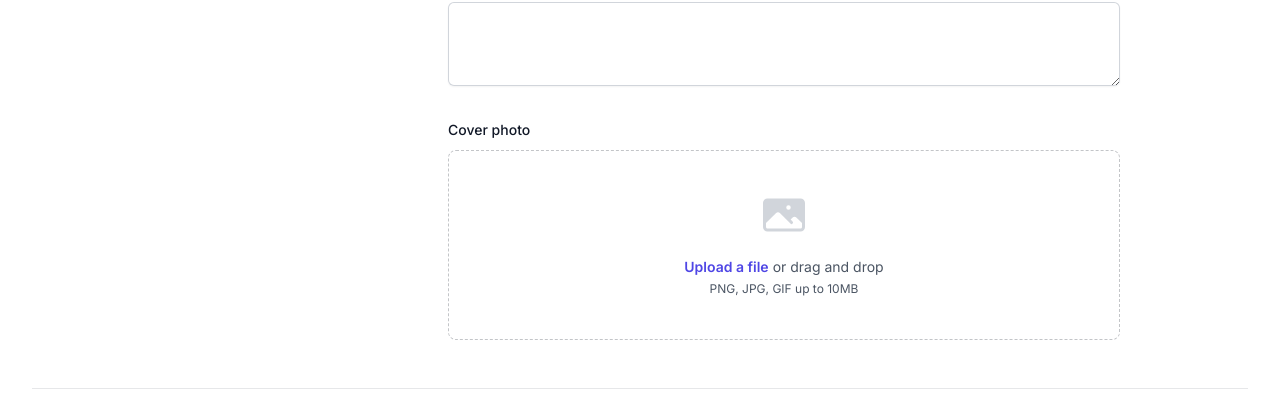
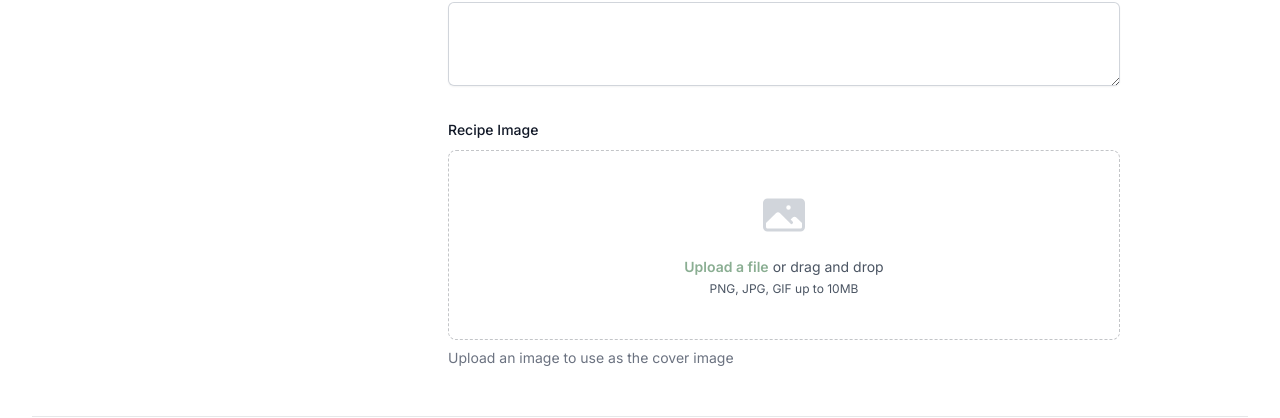
Before and after one commit to adunham95/recipie-basket, a Next.js app: page /recipes/new in a window 1280 px wide. Shown: the part 211-629 px from the top of the page. Built offline with nearby package versions, Linux system fonts and the light colour scheme; no server answers.

Commit message:
Added input wrapper

```diff
--- a/components/form/newRecipe.tsx
+++ b/components/form/newRecipe.tsx
@@ -3,6 +3,7 @@ import React, { useState } from 'react';
 import FieldSet from '../formElements/fieldSet';
 import TextInput from '../inputs/text-input';
 import TextArea from '../inputs/text-area';
+import CoverImageUpload from '../inputs/cover-image-upload';
 
 interface INewRecipeProps {
   onSave?: () => void;
@@ -11,6 +12,7 @@ interface INewRecipeProps {
 const NewRecipe = (props: INewRecipeProps) => {
   const [title, setTitle] = useState('');
   const [description, setDescription] = useState('');
+  const [coverImage, setCoverImage] = useState('');
   return (
     <form>
       <div className="space-y-12">
@@ -32,68 +34,14 @@ const NewRecipe = (props: INewRecipeProps) => {
             onChange={setDescription}
           />
 
-          {/* <div className="col-span-full">
-            <label
-              htmlFor="about"
-              className="block text-sm font-medium leading-6 text-gray-900"
-            >
-              About
-            </label>
-            <div className="mt-2">
-              <textarea
-                id="about"
-                name="about"
-                rows={3}
-                className="block w-full rounded-md border-0 py-1.5 text-gray-900 shadow-sm ring-1 ring-inset ring-gray-300 placeholder:text-gray-400 focus:ring-2 focus:ring-inset focus:ring-indigo-600 sm:text-sm sm:leading-6"
-              ></textarea>
-            </div>
-            <p className="mt-3 text-sm leading-6 text-gray-600">
-              Write a few sentences about yourself.
-            </p>
-          </div> */}
-
-          <div className="col-span-full">
-            <label
-              htmlFor="cover-photo"
-              className="block text-sm font-medium leading-6 text-gray-900"
-            >
-              Cover photo
-            </label>
-            <div className="mt-2 flex justify-center rounded-lg border border-dashed border-gray-900/25 px-6 py-10">
-              <div className="text-center">
-                <svg
-                  className="mx-auto h-12 w-12 text-gray-300"
-                  viewBox="0 0 24 24"
-                  fill="currentColor"
-                  aria-hidden="true"
-                >
-                  <path
-                    fillRule="evenodd"
-                    d="M1.5 6a2.25 2.25 0 012.25-2.25h16.5A2.25 2.25 0 0122.5 6v12a2.25 2.25 0 01-2.25 2.25H3.75A2.25 2.25 0 011.5 18V6zM3 16.06V18c0 .414.336.75.75.75h16.5A.75.75 0 0021 18v-1.94l-2.69-2.689a1.5 1.5 0 00-2.12 0l-.88.879.97.97a.75.75 0 11-1.06 1.06l-5.16-5.159a1.5 1.5 0 00-2.12 0L3 16.061zm10.125-7.81a1.125 1.125 0 112.25 0 1.125 1.125 0 01-2.25 0z"
-                    clipRule="evenodd"
-                  />
-                </svg>
-                <div className="mt-4 flex text-sm leading-6 text-gray-600">
-                  <label
-                    htmlFor="file-upload"
-                    className="relative cursor-pointer rounded-md bg-white font-semibold text-indigo-600 focus-within:outline-none focus-within:ring-2 focus-within:ring-indigo-600 focus-within:ring-offset-2 hover:text-indigo-500"
-                  >
-                    <span>Upload a file</span>
-                    <input
-                      id="file-upload"
-                      name="file-upload"
-                      type="file"
-                      className="sr-only"
-                    />
-                  </label>
-                  <p className="pl-1">or drag and drop</p>
-                </div>
-                <p className="text-xs leading-5 text-gray-600">
-                  PNG, JPG, GIF up to 10MB
-                </p>
-              </div>
-            </div>
-          </div>
+          <CoverImageUpload
+            id="recipe-image"
+            label="Recipe Image"
+            className="col-span-full"
+            helperText="Upload an image to use as the cover image"
+            value={coverImage}
+            onChange={setCoverImage}
+          />
         </FieldSet>
 
         <div className="grid grid-cols-1 gap-x-8 gap-y-10 border-b border-gray-900/10 pb-12 md:grid-cols-3">
--- /dev/null
+++ b/components/inputs/cover-image-upload.tsx
@@ -0,0 +1,58 @@
+import React from 'react';
+import { twMerge } from 'tailwind-merge';
+import InputWrapper from './inputWrapper';
+
+interface ICoverImageUploadProps {
+  id: string;
+  name?: string;
+  label?: string;
+  helperText?: string;
+  errorText?: string;
+  hasError?: boolean;
+  value: string;
+  onChange: (text: string, name: string) => void;
+  className?: string;
+  labelClassName?: string;
+  ariaDescription?: string;
+  resize?: boolean;
+}
+
+const CoverImageUpload = (props: ICoverImageUploadProps) => {
+  const { id, name } = props;
+  return (
+    <InputWrapper
+      {...props}
+      inputWrapperClassName="mt-2 flex justify-center rounded-lg border border-dashed border-gray-900/25 px-6 py-10"
+    >
+      <div className="text-center">
+        <svg
+          className="mx-auto h-12 w-12 text-gray-300"
+          viewBox="0 0 24 24"
+          fill="currentColor"
+          aria-hidden="true"
+        >
+          <path
+            fillRule="evenodd"
+            d="M1.5 6a2.25 2.25 0 012.25-2.25h16.5A2.25 2.25 0 0122.5 6v12a2.25 2.25 0 01-2.25 2.25H3.75A2.25 2.25 0 011.5 18V6zM3 16.06V18c0 .414.336.75.75.75h16.5A.75.75 0 0021 18v-1.94l-2.69-2.689a1.5 1.5 0 00-2.12 0l-.88.879.97.97a.75.75 0 11-1.06 1.06l-5.16-5.159a1.5 1.5 0 00-2.12 0L3 16.061zm10.125-7.81a1.125 1.125 0 112.25 0 1.125 1.125 0 01-2.25 0z"
+            clipRule="evenodd"
+          />
+        </svg>
+        <div className="mt-4 flex text-sm leading-6 text-gray-600">
+          <label
+            htmlFor={id || name}
+            className="relative cursor-pointer rounded-md bg-white font-semibold text-primary focus-within:outline-none focus-within:ring-2 focus-within:ring-primary-dark focus-within:ring-offset-2 hover:text-primary-light"
+          >
+            <span>Upload a file</span>
+            <input id={id} name="file-upload" type="file" className="sr-only" />
+          </label>
+          <p className="pl-1">or drag and drop</p>
+        </div>
+        <p className="text-xs leading-5 text-gray-600">
+          PNG, JPG, GIF up to 10MB
+        </p>
+      </div>
+    </InputWrapper>
+  );
+};
+
+export default CoverImageUpload;
--- /dev/null
+++ b/components/inputs/inputWrapper.tsx
@@ -0,0 +1,61 @@
+import React from 'react';
+import { twMerge } from 'tailwind-merge';
+
+interface IInputWrapperProps {
+  id: string;
+  name?: string;
+  label?: string;
+  helperText?: string;
+  errorText?: string;
+  hasError?: boolean;
+  className?: string;
+  labelClassName?: string;
+  inputWrapperClassName?: string;
+  children: React.ReactNode;
+}
+
+const InputWrapper = (props: IInputWrapperProps) => {
+  const {
+    id,
+    name,
+    label,
+    helperText,
+    errorText,
+    hasError = false,
+    className = '',
+    labelClassName = '',
+    inputWrapperClassName = '',
+    children,
+  } = props;
+  return (
+    <div className={className}>
+      {label && (
+        <label
+          htmlFor={id || name}
+          className={twMerge(
+            'block text-sm font-medium leading-6 text-gray-900',
+            labelClassName,
+          )}
+        >
+          {label}
+        </label>
+      )}
+      <div className={twMerge('mt-2', inputWrapperClassName)}>{children}</div>
+      {helperText && !hasError && (
+        <p
+          className="mt-2 text-sm text-gray-500"
+          id={`${name || id}-description`}
+        >
+          {helperText}
+        </p>
+      )}
+      {hasError && (
+        <p className="mt-2 text-sm text-red-600" id={`${name || id}-error`}>
+          {errorText || 'Error'}
+        </p>
+      )}
+    </div>
+  );
+};
+
+export default InputWrapper;
--- a/components/inputs/text-area.tsx
+++ b/components/inputs/text-area.tsx
@@ -1,5 +1,6 @@
 import React from 'react';
 import { twMerge } from 'tailwind-merge';
+import InputWrapper from './inputWrapper';
 
 interface ITextAreaProps {
   id: string;
@@ -26,12 +27,7 @@ const TextArea = (props: ITextAreaProps) => {
     id,
     name,
     placeholder = '',
-    label,
-    helperText,
-    errorText,
     hasError = false,
-    className = '',
-    labelClassName = '',
     inputClassName = '',
     ariaDescription,
     value,
@@ -40,19 +36,7 @@ const TextArea = (props: ITextAreaProps) => {
     resize = true,
   } = props;
   return (
-    <div className={className}>
-      {label && (
-        <label
-          htmlFor={id || name}
-          className={twMerge(
-            'block text-sm font-medium leading-6 text-gray-900',
-            labelClassName,
-          )}
-        >
-          {label}
-        </label>
-      )}
-      <div className="mt-2">
+    <InputWrapper {...props}>
       <textarea
         name={id || name}
         style={{ resize: resize ? 'both' : 'none' }}
@@ -70,21 +54,7 @@ const TextArea = (props: ITextAreaProps) => {
         aria-describedby={ariaDescription || name || id}
         onChange={(e) => onChange(e.target.value, name || id, e)}
       />
-      </div>
-      {helperText && hasError && (
-        <p
-          className="mt-2 text-sm text-gray-500"
-          id={`${name || id}-description`}
-        >
-          {helperText}
-        </p>
-      )}
-      {hasError && (
-        <p className="mt-2 text-sm text-red-600" id={`${name || id}-error`}>
-          {errorText || 'Error'}
-        </p>
-      )}
-    </div>
+    </InputWrapper>
   );
 };
 
--- a/components/inputs/text-input.tsx
+++ b/components/inputs/text-input.tsx
@@ -1,5 +1,6 @@
 import React from 'react';
 import { twMerge } from 'tailwind-merge';
+import InputWrapper from './inputWrapper';
 
 interface ITextInputProps {
   id: string;
@@ -26,31 +27,14 @@ const TextInput = (props: ITextInputProps) => {
     name,
     type = 'text',
     placeholder = '',
-    label,
-    helperText,
-    errorText,
     hasError = false,
-    className = '',
-    labelClassName = '',
     inputClassName = '',
     ariaDescription,
     value,
     autoComplete,
   } = props;
   return (
-    <div className={className}>
-      {label && (
-        <label
-          htmlFor={id || name}
-          className={twMerge(
-            'block text-sm font-medium leading-6 text-gray-900',
-            labelClassName,
-          )}
-        >
-          {label}
-        </label>
-      )}
-      <div className="mt-2">
+    <InputWrapper {...props}>
       <input
         type={type}
         name={id || name}
@@ -67,21 +51,7 @@ const TextInput = (props: ITextInputProps) => {
         aria-describedby={ariaDescription || name || id}
         onChange={(e) => onChange(e.target.value, name || id, e)}
       />
-      </div>
-      {helperText && hasError && (
-        <p
-          className="mt-2 text-sm text-gray-500"
-          id={`${name || id}-description`}
-        >
-          {helperText}
-        </p>
-      )}
-      {hasError && (
-        <p className="mt-2 text-sm text-red-600" id={`${name || id}-error`}>
-          {errorText || 'Error'}
-        </p>
-      )}
-    </div>
+    </InputWrapper>
   );
 };
 
```
Lines whose indentation alone changed are shown as unchanged.
